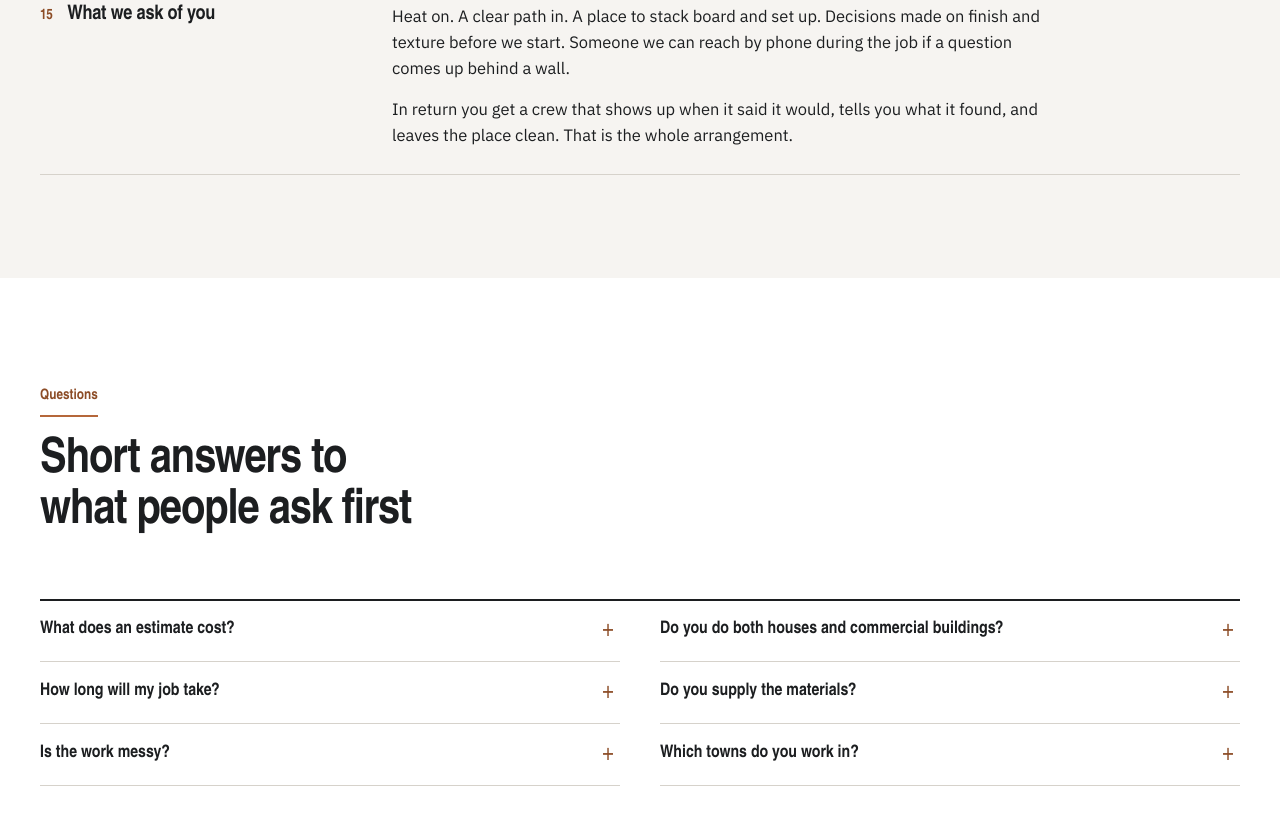
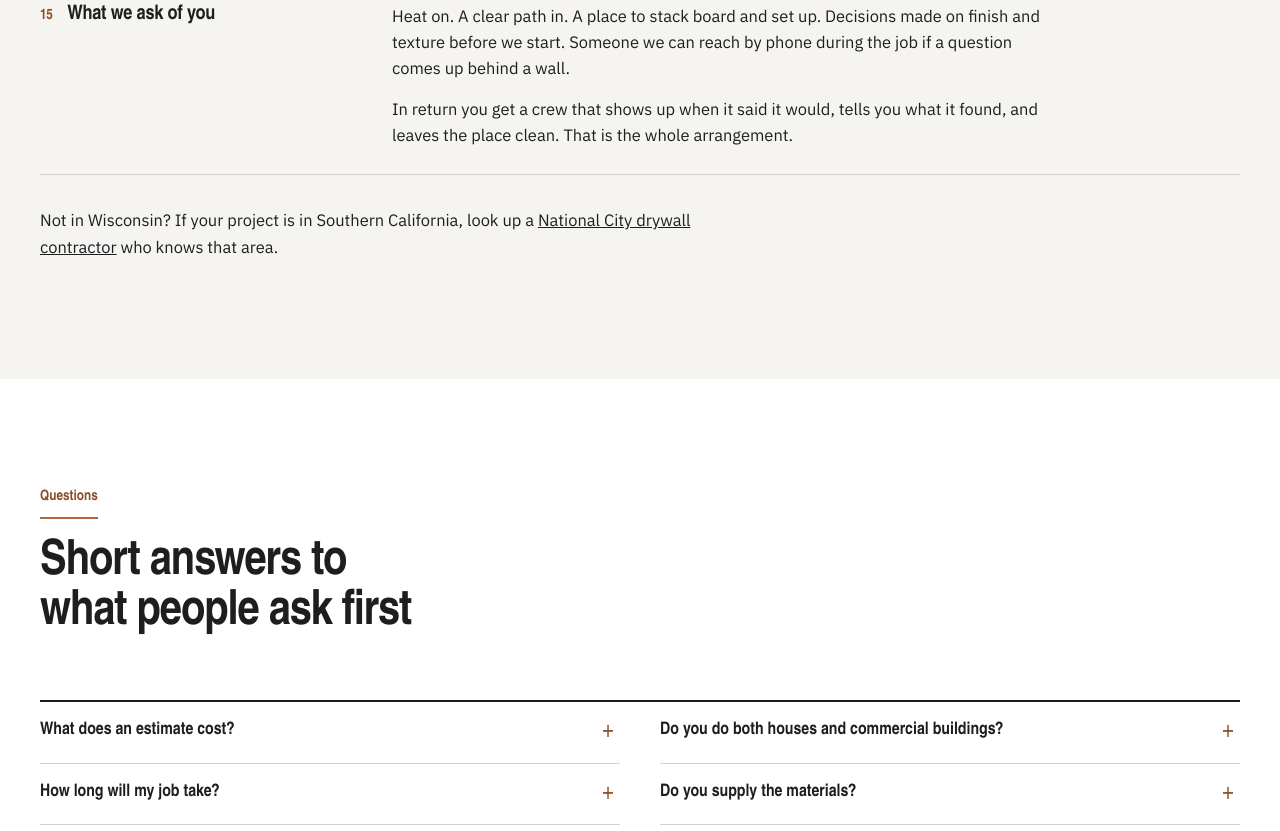
Before and after one commit to lendlepasaol90/waukeshaelitedrywall, an Astro site: page / in a window 1280 px wide. Shown: the part 11169-12000 px from the top of the page. Built offline with nearby package versions, Linux system fonts and the light colour scheme; Astro itself is replaced by a stand-in of ours.

```diff
--- a/src/pages/index.astro
+++ b/src/pages/index.astro
@@ -217,6 +217,7 @@ const schema = [{ '@type': 'FAQPage', '@id': `${site.url}/#faq`, mainEntity: faq
           </li>
         ))}
       </ol>
+      <p class="reveal" style="margin-top:2rem">Not in Wisconsin? If your project is in Southern California, look up a <a href="https://www.nationalcitydrywallcontractor.com/">National City drywall contractor</a> who knows that area.</p>
     </div>
   </section>
 
```
